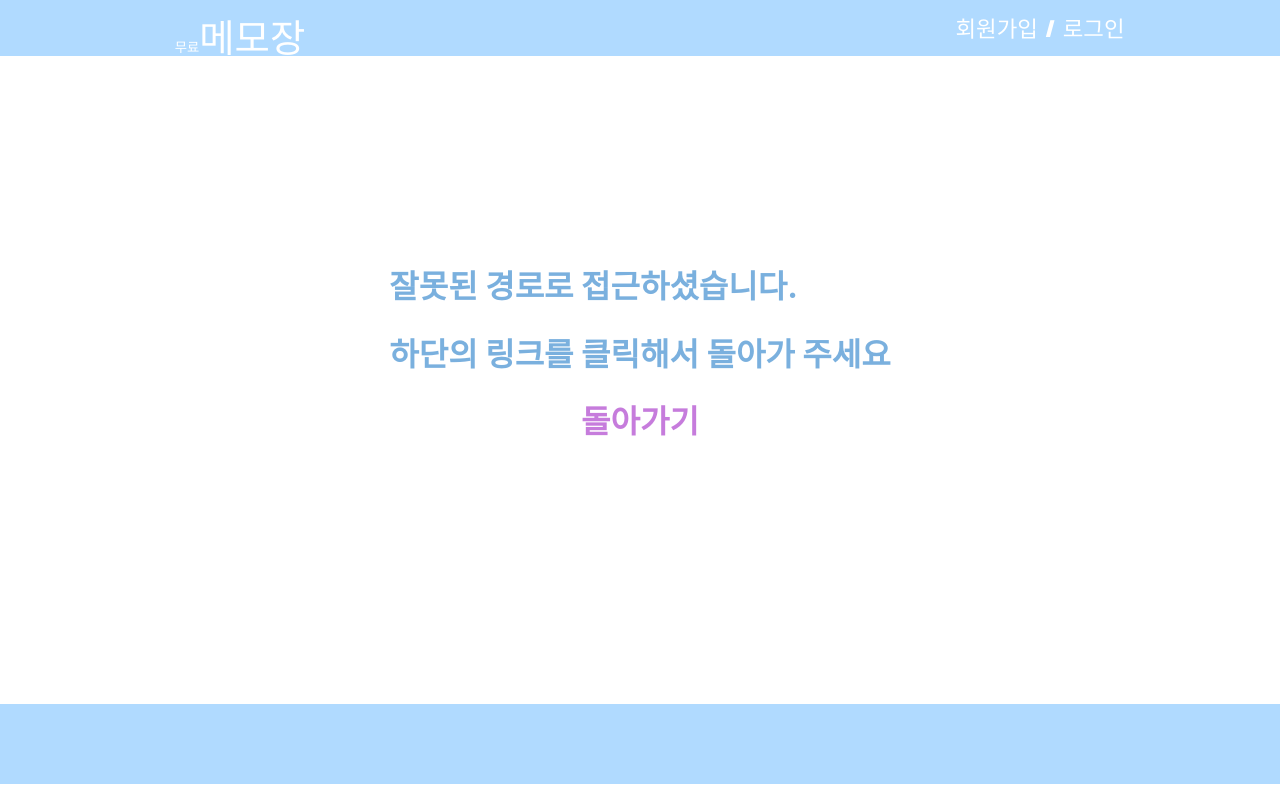
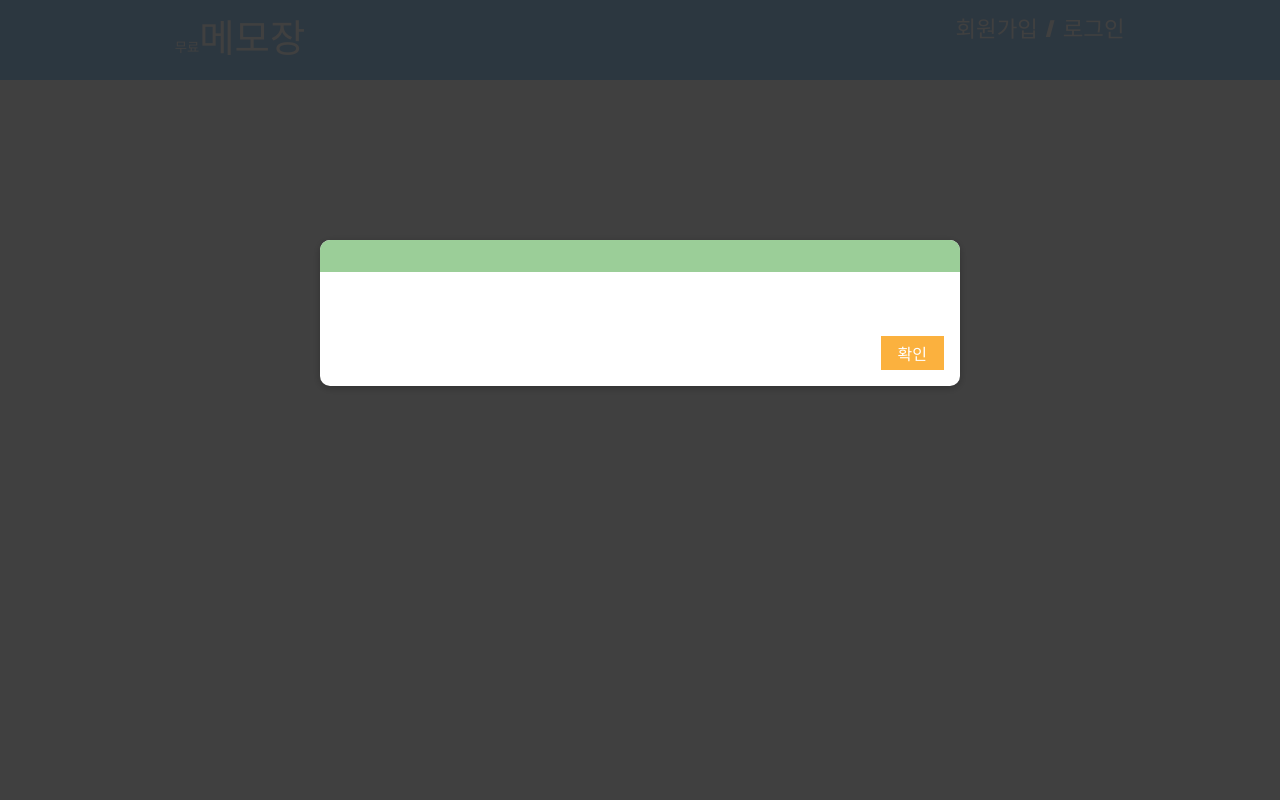
Before and after one commit to Ryan2469/Note-Pad, a React (Create React App) app in the folder client/: page /modal in a window 1280 px wide. Built offline with nearby package versions, Linux system fonts and the light colour scheme; a web font is replaced by a local one.

Commit message:
ErrorModal

```diff
--- a/client/src/App.js
+++ b/client/src/App.js
@@ -9,6 +9,7 @@ import NotFound from "./pages/NotFound";
 // 컴포넌트
 import Write from "./components/Content/Write";
 
+import ErrorModal from "./components/common/ErrorModal";
 
 
 import './App.css';
@@ -26,6 +27,7 @@ export default function App() {
         <Routes>
           <Route path="/" element={<Write/>}/>
           <Route path="/Account" element={<Account/>}/>
+          <Route path="/modal" element={<ErrorModal />} />
 
           <Route path="/*" element={<NotFound />} />
         </Routes>
--- /dev/null
+++ b/client/src/components/common/ErrorModal.css
@@ -0,0 +1,69 @@
+.backdrop {
+  position: fixed;
+  top: 0;
+  left: 0;
+  width: 100%;
+  height: 100vh;
+  z-index: 10;
+  background: rgba(0, 0, 0, 0.75);
+}
+
+.modal {
+  position: fixed;
+  top: 30vh;
+  left: 10%;
+  width: 80%;
+  z-index: 100;
+  overflow: hidden;
+  background: white;
+  box-shadow: 0 2px 8px rgba(0, 0, 0, 0.26);
+  border-radius: 10px;
+}
+
+.header {
+  background: #9bce98;
+  padding: 1rem;
+}
+
+.header h2 {
+  margin: 0;
+  color: white;
+}
+
+.content {
+  padding: 1rem;
+  color: #FBB13E;
+}
+
+.actions {
+  padding: 1rem;
+  display: flex;
+  justify-content: flex-end;
+}
+
+.button {
+  font: inherit;
+  border: 1px solid #FBB13E;
+  background: #FBB13E;
+  color: white;
+  padding: 0.25rem 1rem;
+  cursor: pointer;
+}
+
+.button:hover,
+.button:active {
+  background: #ffc468;
+  border-color: #ffc468;
+}
+
+.button:focus {
+  outline: none;
+}
+
+
+@media (min-width: 768px) {
+  .modal {
+    left: calc(50% - 20rem);
+    width: 40rem;
+  }
+}
--- /dev/null
+++ b/client/src/components/common/ErrorModal.js
@@ -0,0 +1,30 @@
+import React from 'react';
+
+import './ErrorModal.css';
+
+const ErrorModal = (props) => {
+  return (
+    <div>
+        <div className='backdrop'/>
+        <div className='modal'>
+            <header className='header'>
+                <h2>{props.title}</h2>
+            </header>
+            <div className='content'>
+                <p>{props.message}</p>
+            </div>
+            <footer className='actions'>
+                <button
+                className='button'
+                type={props.type || 'button'}
+                onClick={props.onConfirm}
+                >
+                    확인
+                </button>
+            </footer>
+        </div>
+    </div>
+  );
+};
+
+export default ErrorModal;
--- a/client/src/pages/Account/Login.js
+++ b/client/src/pages/Account/Login.js
@@ -1,5 +1,7 @@
 import React, { useState } from 'react';
 import axios from 'axios';
+import ErrorModal from '../../components/common/ErrorModal';
+
 import './Login.scss'
 
 
@@ -7,13 +9,19 @@ const Login = () => {
 
     const [email, setEmail] = useState('');
     const [pwd, setPwd] = useState('');
+    const [error, setError] = useState();
 
     const submitHandler = async (event) => {
         event.preventDefault();
-        console.log(email, pwd);
-        if(email === !email){
-            console.log("땡");
-        }
+        console.log(error);
+
+        if (email.trim().length === 0 || pwd.trim().length === 0) {
+            setError({
+                title: '에러 메시지',
+                message: '이메일과 비밀번호를 정확히 입력해주세요',
+            });
+            return;
+          }
 
         try {
             const respone = await axios.post ('http://localhost:3000/api/login',
@@ -24,8 +32,19 @@ const Login = () => {
         }
     };
 
+    const errorHandler = () => {
+        setError(null);
+      };
+
     return (
         <div style={{backgroundColor: '#fffffcee'}}>
+            {error && (
+            <ErrorModal
+              title={error.title}
+              message={error.message}
+              onConfirm={errorHandler}
+            />
+            )}
             <div className='login-entire'>
                 <form className='login-entire-element' onSubmit={submitHandler}>
                     <h1 style={{color: '#9bce98'}}>로그인</h1>
--- a/client/src/pages/Account/Register.js
+++ b/client/src/pages/Account/Register.js
@@ -1,14 +1,25 @@
 import React, { useState } from 'react';
 import axios from 'axios';
+import ErrorModal from '../../components/common/ErrorModal';
+
 import './Register.scss'
 
 const Register = () => {
 
     const [email, setEmail] = useState('');
     const [pwd, setPwd] = useState('');
+    const [error, setError] = useState();
 
     const submitHandler = async (event) => {
         event.preventDefault();
+
+        if (email.trim().length === 0 || pwd.trim().length === 0) {
+            setError({
+                title: '에러 메시지',
+                message: '이메일과 비밀번호를 정확히 입력해주세요',
+            });
+            return;
+          }
 
         try {
             const respone = await axios.post('http://localhost:3000/api/register',
@@ -19,8 +30,19 @@ const Register = () => {
         }
     }
 
+    const errorHandler = () => {
+        setError(null);
+      };
+
     return (
         <div style={{backgroundColor: '#fffffcee'}}>
+            {error && (
+            <ErrorModal
+              title={error.title}
+              message={error.message}
+              onConfirm={errorHandler}
+            />
+            )}
             <div className='register-entire'>
                 <form className='register-entire-element' onSubmit={submitHandler}>
                     <h1 style={{color: '#9bce98'}}>회원가입</h1>
```
